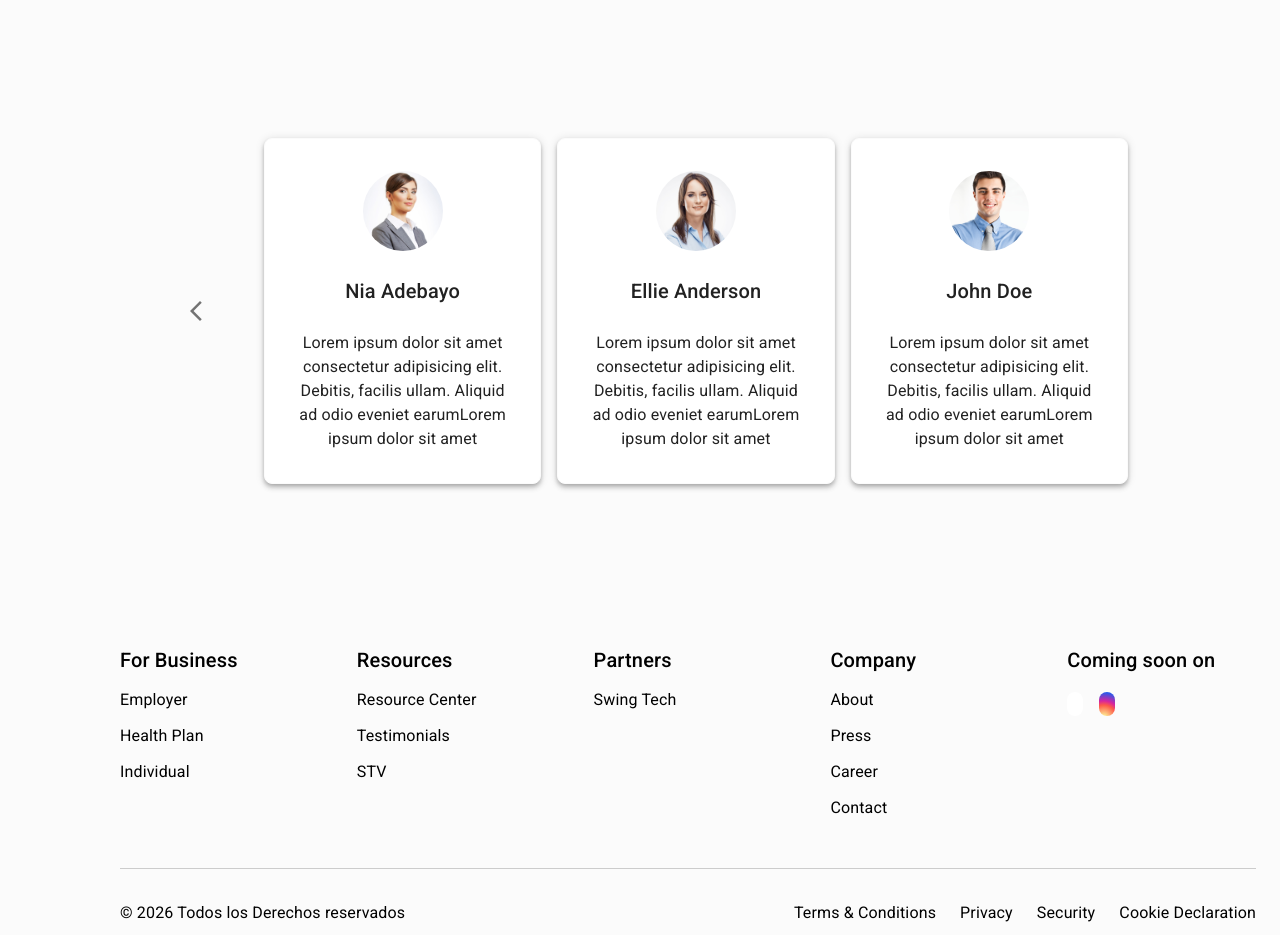
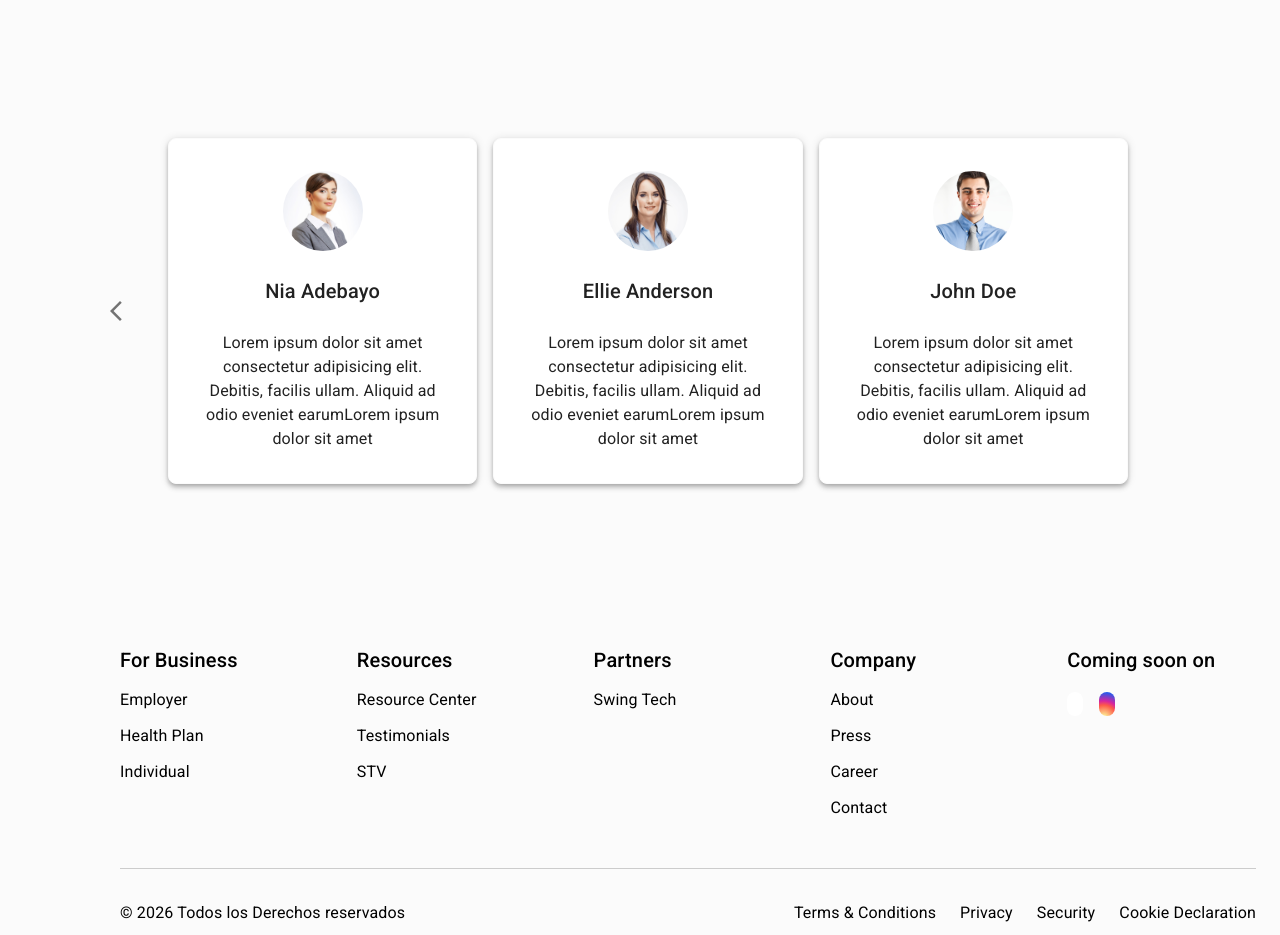
Before and after one commit to Carlosmarrano/TechnicalService, a React (Vite) app: page / in a window 1280 px wide. Shown: the part 3160-4095 px from the top of the page. Built offline with nearby package versions, Linux system fonts and the light colour scheme; some icons are missing.

Commit message:
Review Slider Adaptado a medida xl

```diff
--- a/src/TechnicalService/components/ReviewSlider.jsx
+++ b/src/TechnicalService/components/ReviewSlider.jsx
@@ -31,7 +31,7 @@ export const ReviewSlider = () => {
     }
 
     return (
-        <Box sx={{ marginTop: 20, display: "flex", alignItems: "center", maxWidth: "1200px",justifyContent: "center", textAlign: "center",  gap: { xs: 0, sm: 2 }, marginRight: { xs: 10, md: 8 }, marginLeft: {xs: 0,lg: 10} }}>
+        <Box sx={{ marginTop: 20, display: "flex", alignItems: "center", flexDirection: "row", marginRight: 10 }}>
 
             <IconButton onClick={() => handleStep("prev")} disabled={!checked} sx={{zIndex: 2}} >
                 <ArrowBackIosNew/>
@@ -47,7 +47,7 @@ export const ReviewSlider = () => {
                                 md: "flex"
                             },
                             justifyContent: "center", alignItems: "center"}}>
-                                <Box sx={{border: "1px solid", borderColor: "secondary.main", boxShadow: 4, padding: 4, borderRadius: 2, textAlign: "center", display: "flex", flexDirection: "column", alignItems: "center", gap: 3, width: "100%", maxWidth: "350px", height: "100%" , backgroundColor: "background.paper", overflow: "hidden"}}>
+                                <Box sx={{border: "1px solid", borderColor: "secondary.main", boxShadow: 4, padding: 4, borderRadius: 2, textAlign: "center", display: "flex", flexDirection: "column", alignItems: "center", gap: 3, width: "100%", maxWidth: "500px", height: "100%" , backgroundColor: "background.paper", overflow: "hidden"}}>
                                     <Box component="img" src={d.img} sx={{width: 80, height: 80, borderRadius: "50%", objectFit: "cover" }} alt={d.name} />
                                     <Typography variant="h6" component="div">{d.name}</Typography>
                                     <Typography variant="body1">{d.review}</Typography>
```
